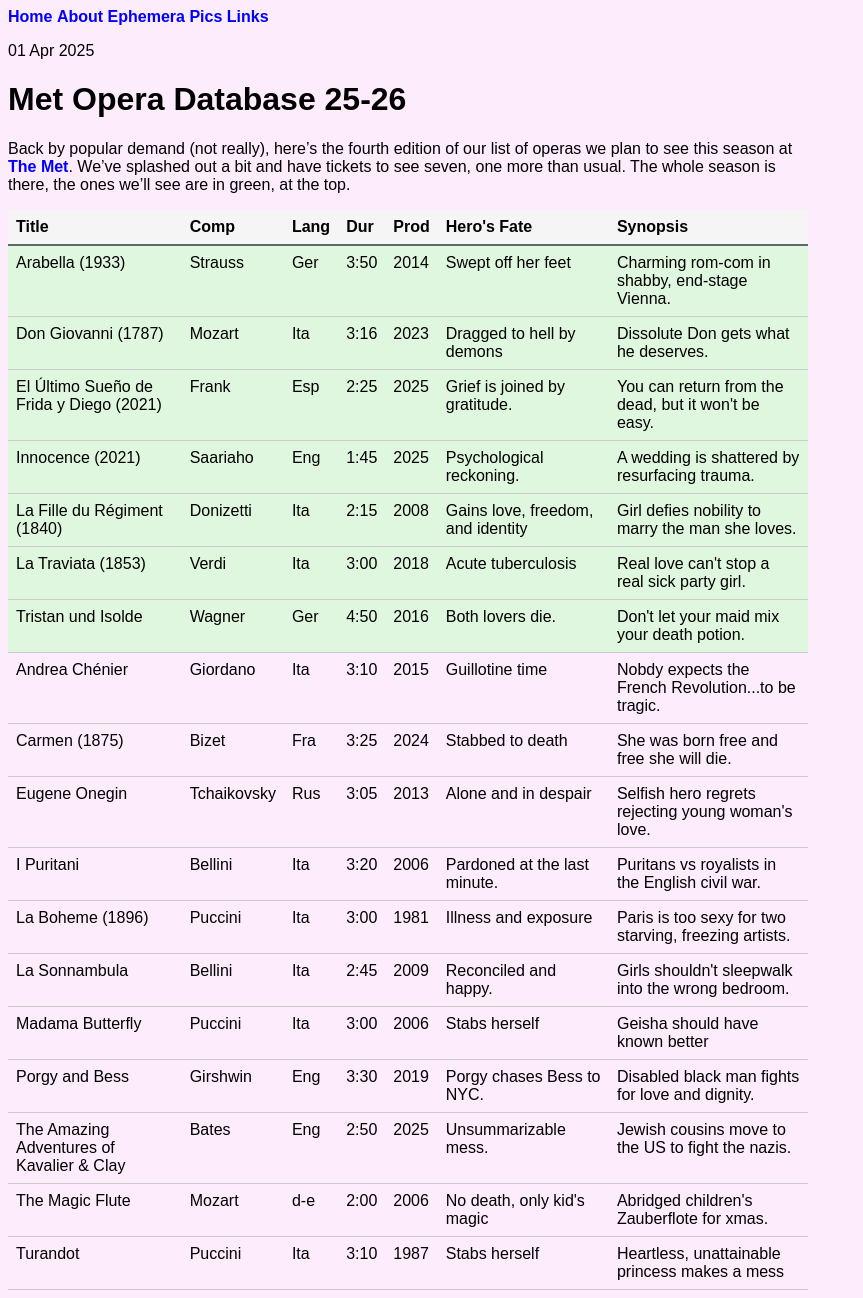
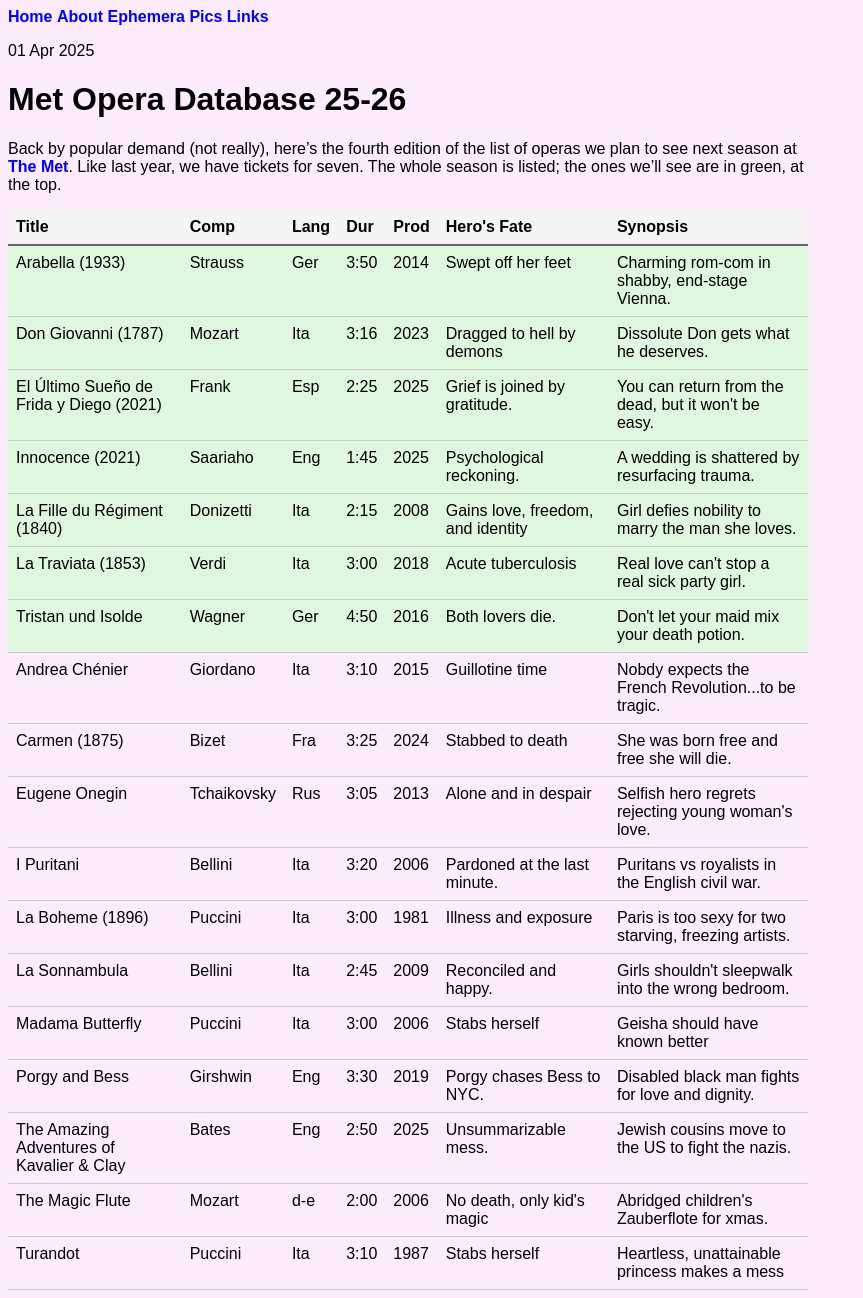
Before and after one commit to mkolon/mattkolon.com, a Jekyll site: the page built from _posts/2025-04-01-met.md, in a window 1280 px wide. Shown: the whole page, without its empty margins (0-863 px from the left). Built offline with Jekyll 4.4.1, drawn with Linux system fonts in a browser that asks for light colours.

Commit message:
minor edits

```diff
--- a/_posts/2025-04-01-met.md
+++ b/_posts/2025-04-01-met.md
@@ -4,7 +4,7 @@
 date: 2025-04-01
 ---
 
-Back by popular demand (not really), here's the fourth edition of our list of operas we plan to see this season at [The Met](https://www.metopera.org/). We've splashed out a bit and have tickets to see seven, one more than usual. The whole season is there, the ones we'll see are in green, at the top.
+Back by popular demand (not really), here's the fourth edition of the list of operas we plan to see next season at [The Met](https://www.metopera.org/). Like last year, we have tickets for seven. The whole season is listed; the ones we'll see are in green, at the top.
 
 
 {% raw %}
```
